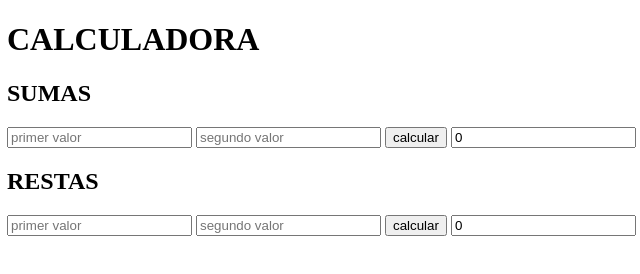
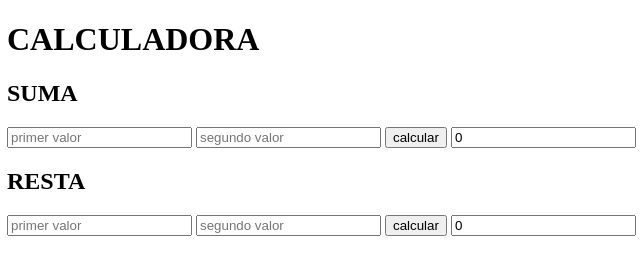
Before and after one commit to marioicn/CALCULADORA, a plain HTML site: page index.html in a window 1280 px wide. Shown: the full height of the page, 1-641 px from the left. Drawn offline with Linux system fonts and the light colour scheme.

Commit message:
se arreglo los titulos de la suma y de la resta

```diff
--- a/index.html
+++ b/index.html
@@ -10,7 +10,7 @@
     <h1>CALCULADORA</h1>
 
     <div>
-        <h2>SUMAS</h2>
+        <h2>SUMA</h2>
 
         <input type="text" placeholder="primer valor">
 
@@ -23,7 +23,7 @@
     </div>
 
     <div>
-        <h2>RESTAS</h2>
+        <h2>RESTA</h2>
 
         <input type="text" placeholder="primer valor">
 
```
